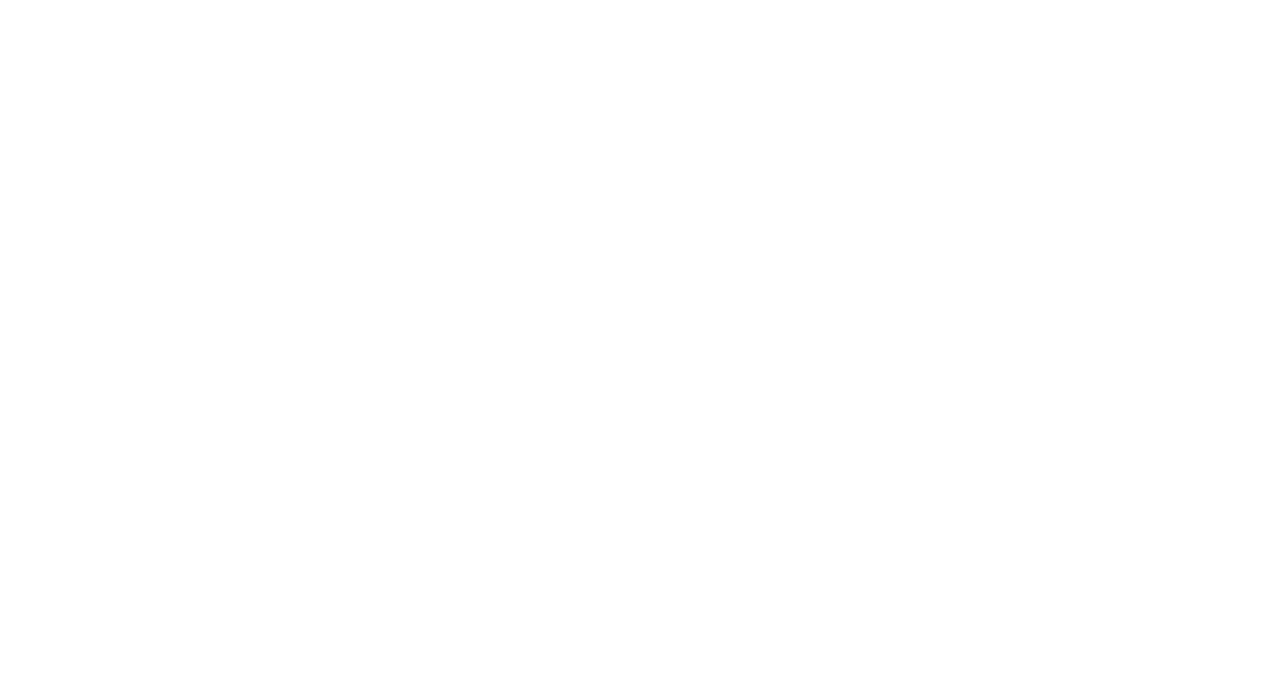
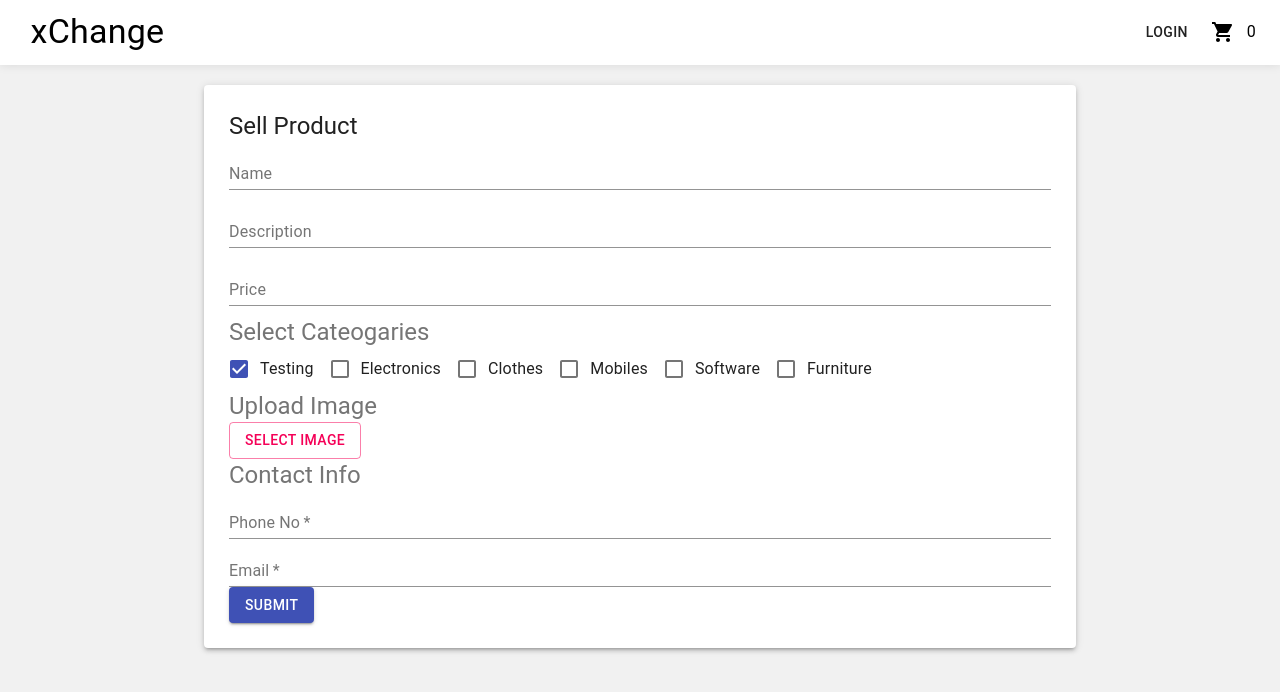
Before and after one commit to neerajsurjaye/xChange, a React (Create React App) app: page /sell in a window 1280 px wide. Shown: the top 692 px of the page. Built offline with nearby package versions, Linux system fonts and the light colour scheme; no server answers.

Commit message:
Fully  upload products

```diff
--- a/src/App.js
+++ b/src/App.js
@@ -5,6 +5,7 @@
 import { BrowserRouter, Switch, Route } from 'react-router-dom';
 import Login from './components/Login/Login'
 import User from './components/User/User'
+import Sell from './components/SellPage/Sell'
 
 function App() {
   // fire.init()
@@ -29,6 +30,10 @@
             <User></User>
           </Route>
 
+          <Route path='/sell'>
+            <Sell></Sell>
+          </Route>
+
         </Switch>
       </BrowserRouter>
     </div>
--- a/src/components/Login/SignUpForm.js
+++ b/src/components/Login/SignUpForm.js
@@ -7,7 +7,8 @@
 import Loader from '../Loader/Loader'
 import { Alert, AlertTitle } from '@material-ui/lab';
 import { Link } from 'react-router-dom'
-import firebase from 'firebase'
+import firebase from 'firebase/app'
+import 'firebase/auth'
 
 let SignUpForm = () => {
     let [mail, setMail] = useState("")
--- a/src/components/Navbar/Navbar.js
+++ b/src/components/Navbar/Navbar.js
@@ -11,7 +11,8 @@
 import NavList from '../NavList/NavList'
 import { Link } from 'react-router-dom'
 import fire from '../../scripts/fire'
-import firebase from 'firebase'
+import firebase from 'firebase/app'
+import 'firebase/auth'
 import AccountCircleIcon from '@material-ui/icons/AccountCircle';
 import Menu from '@material-ui/core/Menu'
 import MenuItem from '@material-ui/core/MenuItem'
--- /dev/null
+++ b/src/components/SellPage/Sell.css
@@ -0,0 +1,3 @@
+.sellRow{
+    margin-bottom: 10px;
+}
--- /dev/null
+++ b/src/components/SellPage/Sell.js
@@ -0,0 +1,208 @@
+import Navbar from '../Navbar/Navbar'
+import { Container, Paper, Typography, TextField, Button, } from '@material-ui/core'
+import './Sell.css'
+import CheckBox from '@material-ui/core/Checkbox'
+import { useState } from 'react'
+import FormControlLabel from '@material-ui/core/FormControlLabel';
+import fire from '../../scripts/fire'
+import Loader from '../Loader/Loader'
+
+
+let Sell = () => {
+
+    let [load, setLoad] = useState(0)
+    let [cats, setCats] = useState({
+        Testing: {
+            name: 'Testing',
+            code: '00',
+            selected: true
+
+        },
+        Electronics: {
+            name: 'Electronics',
+            code: '01',
+            selected: false
+        },
+        Clothes: {
+            name: 'Clothes',
+            code: '02',
+            selected: false
+        },
+        Mobiles: {
+            name: 'Mobiles',
+            code: '03',
+            selected: false
+        },
+        Software: {
+            name: 'Software',
+            code: '04',
+            selected: false
+        },
+        Furniture: {
+            name: 'Furniture',
+            code: '05',
+            selected: false
+        },
+    }
+    )
+
+    let handleCats = (e) => {
+        setCats({
+            ...cats,
+            [e.target.name]: {
+                ...cats[e.target.name], selected: e.target.checked
+            }
+        })
+    }
+
+
+    let genCheckBox = (cats) => {
+        let out = []
+        for (let keys in cats) {
+            let cateo = cats[keys]
+
+
+            out.push(
+                <FormControlLabel
+                    key={cateo.code}
+                    control={<CheckBox
+                        name={cateo.name}
+                        checked={cateo.selected}
+                        color='primary'
+                        onClick={handleCats}
+                    />}
+                    label={cateo.name}
+                >
+
+                </FormControlLabel>
+            )
+        }
+        return out
+    }
+
+    let genCatOut = () => {
+        let out = []
+        for (let keys in cats) {
+            if (cats[keys].selected) {
+                out.push(cats[keys].code)
+            }
+        }
+        return out
+    }
+
+
+    let submitForm = (e) => {
+        setLoad(1)
+        fire.uploadProd(name, desc, price, file, phone, mail, genCatOut())
+            .then((obj) => {
+                console.log("object : ", obj);
+                setLoad(0)
+            })
+    }
+
+    let [name, setName] = useState("")
+    let [desc, setDesc] = useState("")
+    let [price, setPrice] = useState("")
+    let [file, setFile] = useState("")
+    let [phone, setPhone] = useState("")
+    let [mail, setMail] = useState("")
+
+
+    return (
+        <div className='UserBack'>
+            <Navbar user='1'></Navbar>
+            <Container maxWidth='md'>
+                <Paper elevation={3} className='UserPaper'>
+                    {load ?
+                        <>
+                            <Loader></Loader>
+                        </>
+                        :
+                        <form>
+                            <Typography variant='h5'>Sell Product</Typography>
+
+                            <div className='sellRow'>
+
+                                <TextField
+                                    label='Name'
+                                    fullWidth
+                                    value={name}
+                                    onChange={(e) => setName(e.target.value)}
+                                >
+                                </TextField>
+                            </div>
+
+                            <div className='sellRow'>
+
+                                <TextField
+                                    label='Description'
+                                    fullWidth
+                                    multiline
+                                    value={desc}
+                                    onChange={(e) => setDesc(e.target.value)}
+                                >
+                                </TextField>
+                            </div>
+
+                            <div className='sellRow'>
+
+                                <TextField
+                                    label='Price'
+                                    fullWidth
+                                    value={price}
+                                    onChange={(e) => setPrice(e.target.value)}
+                                >
+                                </TextField>
+                            </div>
+
+                            <div>
+                                <Typography variant='h5' color='textSecondary'>Select Cateogaries</Typography>
+                                {genCheckBox(cats)}
+                            </div>
+
+                            <div>
+                                <Typography variant='h5' color='textSecondary'>Upload Image</Typography>
+                                <Button variant='outlined' color='secondary' component='label'>
+                                    Select Image
+                                    <input type="file" accept="image/png, image/jpeg" hidden
+                                        onChange={(e) => setFile(e.target.files[0])}
+                                    ></input>
+                                </Button>
+                            </div>
+
+                            <div>
+                                <Typography variant='h5' color='textSecondary'>Contact Info</Typography>
+                                <TextField
+                                    label='Phone No'
+                                    fullWidth
+                                    required
+                                    value={phone}
+                                    onChange={(e) => setPhone(e.target.value)}
+                                >
+                                </TextField>
+
+                                <TextField
+                                    label='Email'
+                                    fullWidth
+                                    required
+                                    value={mail}
+                                    onChange={(e) => setMail(e.target.value)}
+                                >
+                                </TextField>
+                            </div>
+
+                            <Button component='span' variant='contained' type='submit' color='primary' onClick={submitForm}>
+                                Submit
+                            </Button>
+
+                        </form>
+
+                    }
+
+                </Paper>
+            </Container>
+        </div >
+    )
+}
+
+export default Sell
--- a/src/components/User/User.js
+++ b/src/components/User/User.js
@@ -4,10 +4,60 @@
 import './User.css'
 import Paper from '@material-ui/core/Paper'
 import fire from '../../scripts/fire'
-import firebase from 'firebase'
+import firebase from 'firebase/app'
+import 'firebase/auth'
 import { useState } from 'react'
 import { useEffect } from 'react'
 import Loader from '../Loader/Loader'
+import Alert from '@material-ui/lab/Alert'
+import Button from '@material-ui/core/Button'
+import { Link } from 'react-router-dom'
+
+let UserData = (props) => {
+    let user = props.user
+
+    if (!user) {
+        return <Loader></Loader>
+    }
+
+    return (
+        <>
+            <Typography variant='h4'>XChange</Typography>
+
+            <div className="UserMargin">
+                <Typography variant='h5' color='textSecondary'>Name : {user.name} </Typography>
+                <UploadProd user={user}></UploadProd>
+            </div>
+        </>
+    )
+}
+
+let UploadProd = (props) => {
+    let user = props.user
+
+    if (user && user.sell === 0) {
+        return <>
+            <Alert severity="warning">You dont have permission to sell.</Alert>
+            <Button variant="contained" color='secondary'>Request permission</Button>
+            <nav></nav>
+            <Typography variant='caption' color='textSecondary'>Click here to request seller access</Typography>
+        </>
+    }
+    return <>
+        <Typography variant='h5'>Sell Product</Typography>
+        <Link to='/sell'>
+            <Button variant='outlined' color='secondary'>Add Product</Button>
+        </Link>
+
+        <Typography variant='h5'>Your Products</Typography>
+        <UserProducts></UserProducts>
+    </>
+
+}
+
+let UserProducts = () => {
+    return <div>Not Implemented</div>
+}
 
 let User = () => {
 
@@ -33,25 +83,13 @@
             <Navbar user='1'></Navbar>
             <Container maxWidth='md'>
                 <Paper elevation={3} className='UserPaper'>
-
-                    {
-                        user ?
-                            (
-                                <>
-                                    <Typography variant='h4'>XChange</Typography>
-
-                                    <div className="UserMargin">
-                                        <Typography variant='h5'>Name : {user.name} </Typography>
-                                    </div>
-                                </>
-                            )
-                            :
-                            <Loader></Loader>
-                    }
+                    <UserData user={user}></UserData>
                 </Paper>
             </Container>
-        </div>
+        </div >
     )
 }
 
+
+
 export default User
--- a/src/scripts/fire.js
+++ b/src/scripts/fire.js
@@ -1,10 +1,11 @@
 import firebase from 'firebase/app'
 import 'firebase/firestore'
 import 'firebase/auth'
+import 'firebase/storage'
 
 let db;
 let auth;
-
+let storageRef;
 
 
 let init = () => {
@@ -21,6 +22,7 @@
 
     db = firebase.firestore();
     auth = firebase.auth();
+    storageRef = firebase.storage().ref()
 
 }
 
@@ -39,9 +41,10 @@
 let getUser = (uid) => {
     return db.collection('users').doc(uid).get()
         .then((doc) => {
-            if (doc.exists) {
+            if (doc) {
                 return doc.data()
             }
+            throw new Error("No user")
         })
         .catch(err => err)
 }
@@ -56,6 +59,45 @@
     })
 }
 
+let uploadProd = (name, desc, price, file, phone, mail, cats) => {
+    console.log("ran upload")
+    let imageRef = storageRef.child(`${firebase.auth().currentUser.uid}/${name}${file}`)
+    return imageRef.put(file)
+        .then((snapShot) => {
+            return snapShot.ref.getDownloadURL()
+        })
+        .then(url => {
+            return url
+        })
+        .then((url) => {
+            return getUser(firebase.auth().currentUser.uid)
+                .then((user) => {
+                    console.log("user");
+                    return user.name
+                }).then((userName) => {
+                    console.log("userName");
+                    return db.collection('products').add({
+                        name: name,
+                        desc: desc,
+                        price: price,
+                        phone: phone,
+                        mail: mail,
+                        cats: cats,
+                        userID: firebase.auth().currentUser.uid,
+                        userName: userName,
+                        imageUrl: url,
+                        date: new Date()
+                    })
+                })
+                .then((obj) => {
+                    return obj
+                })
+        })
 
-let out = { init, signUp, logOut, signIn, getUser, genUser }
+
+
+}
+
+
+let out = { init, signUp, logOut, signIn, getUser, genUser, uploadProd }
 export default out
```
